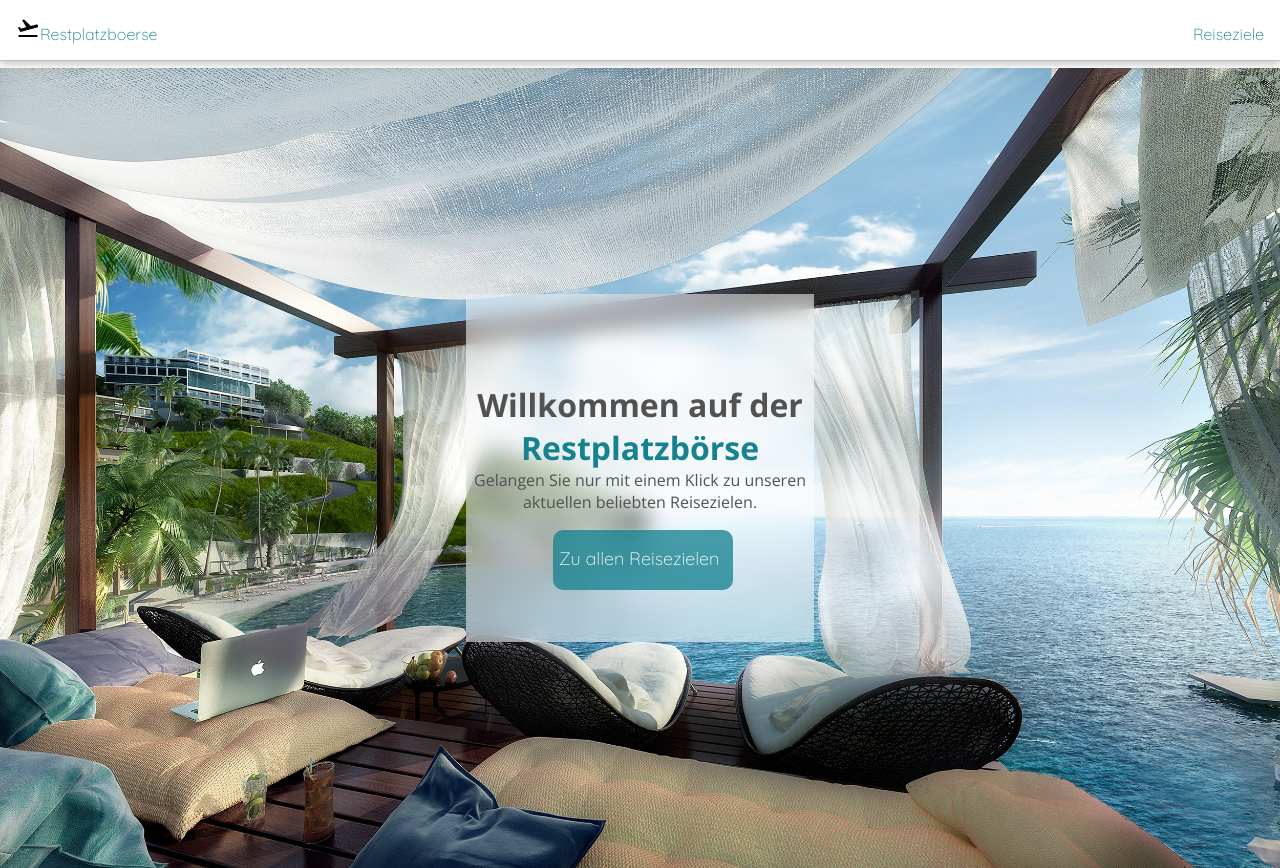
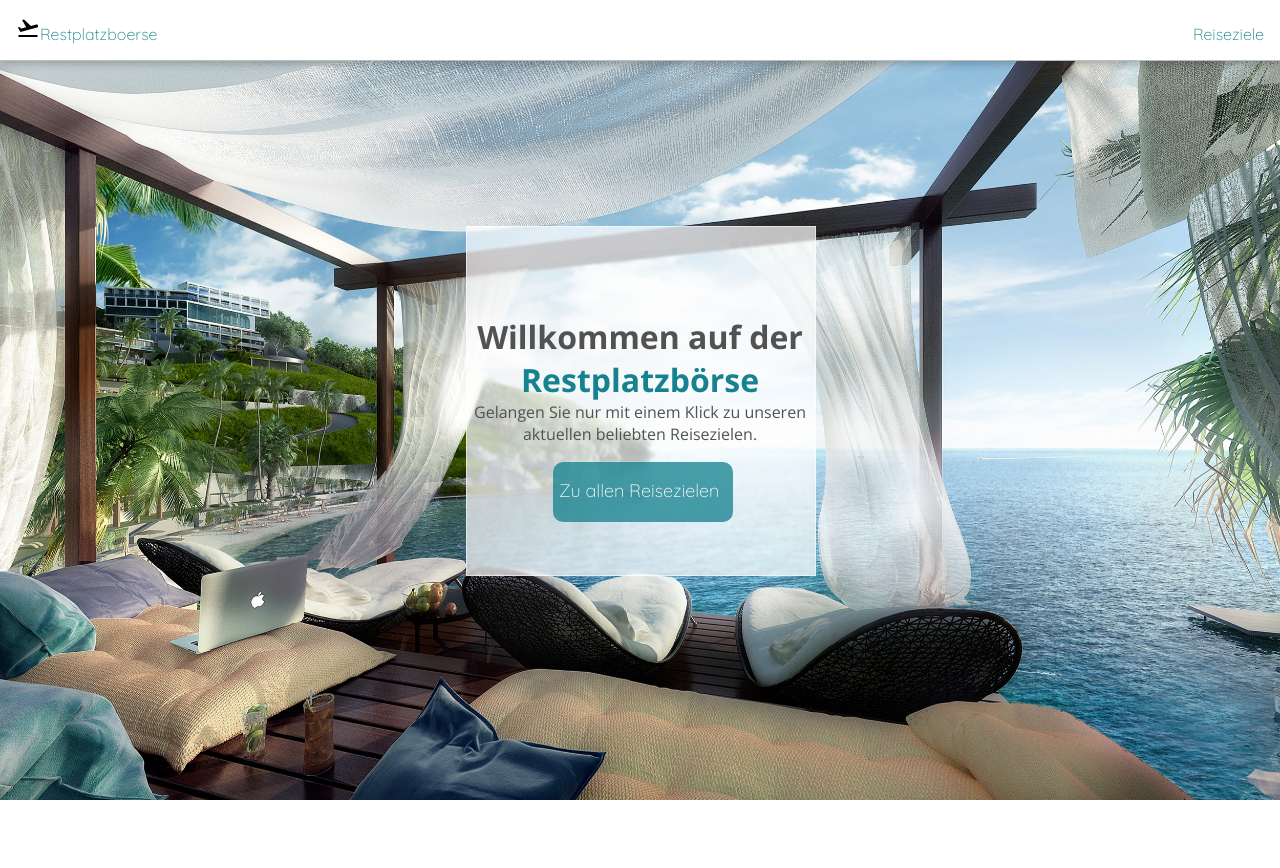
Before and after one commit to loveeyk/RPB-Challenge, a Vue app in the folder rpb-teaser/: page / in a window 1280 px wide. After the commit the page ends 800 px from the top, so only its background shows below. Built offline with nearby package versions, Linux system fonts and the light colour scheme; what vue-carousel-3d would draw is missing.

Commit message:
fix: add margin

```diff
--- a/rpb-teaser/src/views/Home.vue
+++ b/rpb-teaser/src/views/Home.vue
@@ -37,6 +37,7 @@ export default class Home extends Vue {}
   flex-direction: column;
   justify-content: center;
   height: 100vh;
+  margin-top: 0 !important;
 
   @media only screen and (min-width: 320px) and (max-width: 480px) {
     background: url("../assets/img/home-bg.jpg") no-repeat center center fixed;
@@ -79,14 +80,15 @@ export default class Home extends Vue {}
     }
     &::after {
       content: "";
-      background: #ffffff85;
+      background: #ffffffb5;
       position: absolute;
       top: 0;
       left: 0;
       height: 100%;
       width: 100%;
       -webkit-backdrop-filter: blur(5px);
-      backdrop-filter: blur(10px);
+      backdrop-filter: blur(1px);
+      border: 1px solid #ffffff8a;
     }
   }
 }
```
